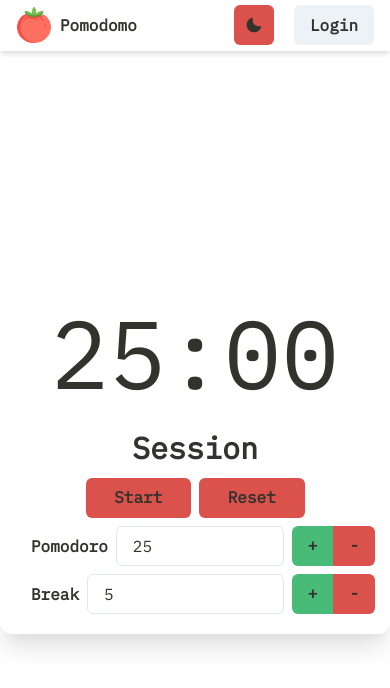
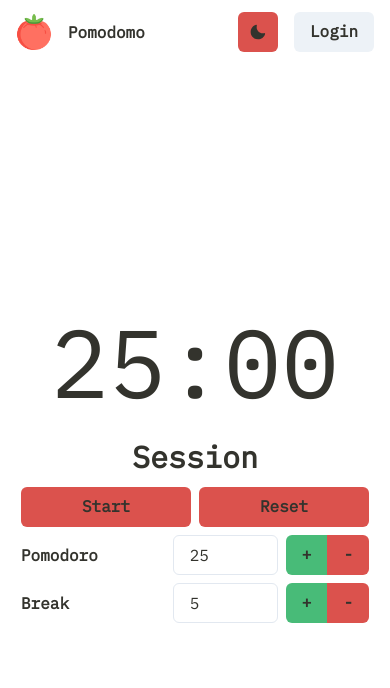
Before and after one commit to khoaHyh/pomodomo, a Next.js app: page / in a window 390 px wide. Shown: the top 688 px of the page. Built offline with nearby package versions, Linux system fonts and the light colour scheme.

Commit message:
responsive styling changes

```diff
--- a/components/Navbar.js
+++ b/components/Navbar.js
@@ -23,7 +23,6 @@ export const Navbar = () => {
   const [isMobile] = useMediaQuery('(min-width:800px)');
   console.log(isMobile);
 
-
   const handleModal = () => {
     onOpen();
   };
@@ -36,15 +35,16 @@ export const Navbar = () => {
 
   return (
     <Flex
-      w="100vw"
+      w="100%"
       h="6vh"
       box-shadow="xl"
       fontSize={['md', 'xl', 'xl', 'xl']}
-      boxShadow="md"
+      // boxShadow="md"
       justify="space-between"
+      py={8}
     >
       {/* LOGO */}
-      <Stack isInline align="center" m={0} px="4">
+      <Stack isInline align="center" pl='4' spacing='4'>
         <Image
           align="center"
           boxSize={['36px', '48px', '48px', '48px']}
@@ -54,7 +54,7 @@ export const Navbar = () => {
       </Stack>
       {/* BUTTONS */}
 
-      <Stack spacing="5" isInline align="center" px="4">
+      <Stack spacing="4" isInline align="center" pr="4">
         {/* Color mode button */}
         <IconButton
           bg={bg}
--- a/components/Pomodoro.js
+++ b/components/Pomodoro.js
@@ -11,8 +11,8 @@ const Pomodoro = () => {
   const [sessionType, setSessionType] = useState(true); // session true = pomoclock , session false = breakclock
   const [timerPointer, setTimerPointer] = useState(pomoTime); // indicates which timer/session value to focus on
 
-  console.log(pomoTime);
-  console.log(breakTime);
+  // console.log(pomoTime);
+  // console.log(breakTime);
 
   useEffect(() => {
     let timer = null;
@@ -103,16 +103,20 @@ const Pomodoro = () => {
   };
 
   return (
-    <Box
+    <Stack
+      direction="column"
       id="container-pomodoro"
-      boxShadow="xl"
-      alignContent="center"
+      // boxShadow="xl"
+      // border="1px"
+      align="center"
+      justify="center"
       p={5}
-      width={['100%', '80%', '60%', '45%', '35%']}
+      h={['md', 'md', 'lg', 'lg']}
+      w={['s', 'md', 'lg', 'lg']}
       rounded="xl"
     >
       {/* TIMER DISPLAY  */}
-      <Stack align="center">
+      <Stack direction="column" verticalAlign align="center">
         <Box>
           {sessionType && (
             <TimerDisplay
@@ -132,7 +136,7 @@ const Pomodoro = () => {
 
         {/* SESSION MANIPULATION
                  MAKE SURE YOU ALSO ADD IN HANDLESESSIONSECOND */}
-        <Box minW="219px">
+        <Box minW="348px">
           <SessionSetters
             isPlaying={isPlaying}
             handlePlay={handlePlayBool}
@@ -140,7 +144,7 @@ const Pomodoro = () => {
           />
         </Box>
         {/* HANDLE SESSION LENGTH */}
-        <Stack direction="column" align="center">
+        <Stack minW="348px">
           <Box>
             <Interval
               sessionTime={minuteHandler(pomoTime)}
@@ -158,7 +162,7 @@ const Pomodoro = () => {
           </Box>
         </Stack>
       </Stack>
-    </Box>
+    </Stack>
   );
 };
 
--- a/components/authentication/login/LoginPanel.js
+++ b/components/authentication/login/LoginPanel.js
@@ -14,8 +14,8 @@ export const LoginPanel = () => {
   const [userName, setUserName] = useState();
   const [password, setPassword] = useState();
 
-  console.log(message);
-  console.log(isSuccess);
+  // console.log(message);
+  // console.log(isSuccess);
 
   const handleLogin = async e => {
     e.preventDefault();
--- a/components/pomoUtils/Interval.js
+++ b/components/pomoUtils/Interval.js
@@ -11,10 +11,8 @@ import {
 export const Interval = ({ sessionTime, handleSessionTime, timeTitle }) => {
   const incrementBg = useColorModeValue('green.400', '#33332d');
   const incrementActiveBg = useColorModeValue('green.500', '#33332d');
-
   const decrementBg = useColorModeValue('#db524d', '#33332d');
   const decrementActiveBg = useColorModeValue('white', '#33332d');
-
   const colorIncrement = useColorModeValue('#33332d', 'green.400');
   const colorDecrement = useColorModeValue('#33332d', '#db524d');
 
@@ -42,14 +40,15 @@ export const Interval = ({ sessionTime, handleSessionTime, timeTitle }) => {
   const inputTime = getInputProps();
 
   return (
-    <HStack rounded="lg" width="360px">
+    <HStack spacing="2">
       {/* Session label */}
-      <Text id="break-label" as="h1" fontWeight="semibold" pl="4">
+      <Text id="break-label" as="h1" fontWeight="semibold" w="50%">
         {timeTitle}
       </Text>
       {/* Input */}
       <Input
         inputMode="numeric"
+        w={120}
         aria-label={`${timeTitle} input`}
         {...inputTime}
       ></Input>
--- a/components/pomoUtils/TimerDisplay.js
+++ b/components/pomoUtils/TimerDisplay.js
@@ -2,7 +2,7 @@ import { Box, Text } from '@chakra-ui/react';
 
 export const TimerDisplay = props => {
   return (
-    <Box textAlign="center" minW="219px">
+    <Box textAlign="center" >
       <Text fontWeight="hairline" fontSize="8xl" id="time-left">
         {' '}
         {props.minuteHandle + ':' + props.secondsHandle}
--- a/pages/index.js
+++ b/pages/index.js
@@ -11,7 +11,7 @@ const Index = () => {
         align="center"
         justify="center"
         w="100%"
-        h="94vh"
+        h="93vh"
       >
         <Pomodoro />
       </Flex>
```
